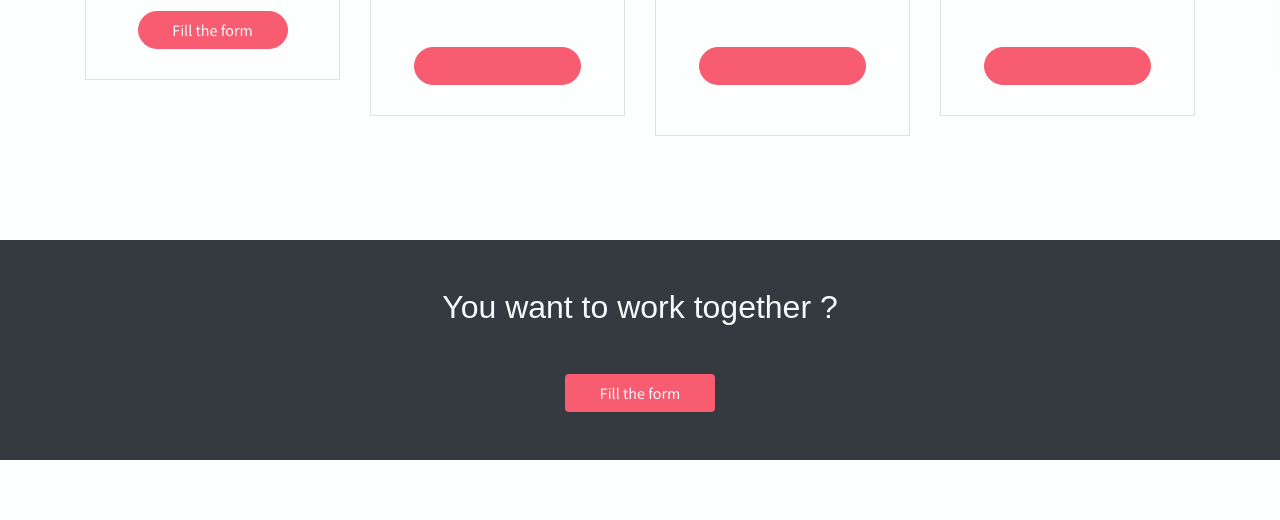
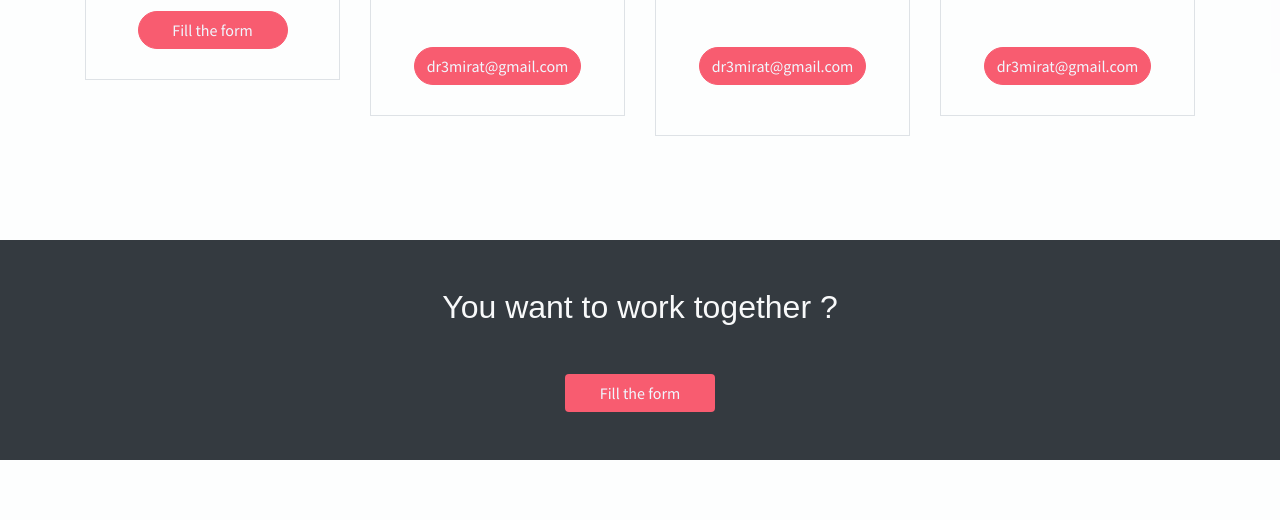
Before and after one commit to omarbenmabrouk111/My-portfolio, a website: page index.html in a window 1280 px wide. Shown: the part 3992-4512 px from the top of the page. Drawn offline with Linux system fonts and the light colour scheme; some packages are replaced by stand-ins of ours.

Commit message:
Update index.html

```diff
--- a/index.html
+++ b/index.html
@@ -404,7 +404,7 @@
                             <li class="list-item">1 <span class="text-muted">UGC video (dr.3mirat)</span></li>
 				<li class="list-item">1 <span class="text-muted">Website</span></li>
                         </ul>
-                        <button class="btn btn-primary btn-rounded w-lg"><a href="mailto:dr3mirat@gmail.com">dr3mirat@gmail.com</a></button>
+                        <button class="btn btn-primary btn-rounded w-lg"><a href="mailto:dr3mirat@gmail.com" style="color: aliceblue;">dr3mirat@gmail.com</a></button>
                     </div>
                 </div>
                 <div class="col-md-6 col-lg-3">
@@ -422,7 +422,7 @@
                             <li class="list-item">3 <span class="text-muted">UGC video (dr.3mirat)</span></li>
 				<li class="list-item">2 <span class="text-muted">Websites</span></li>
                         </ul>
-                        <button class="btn btn-primary btn-rounded w-lg"><a href="mailto:dr3mirat@gmail.com">dr3mirat@gmail.com</a></button>
+                        <button class="btn btn-primary btn-rounded w-lg"><a href="mailto:dr3mirat@gmail.com" style="color: aliceblue;">dr3mirat@gmail.com</a></button>
                     </div>
                 </div>
                 <div class="col-md-6 col-lg-3">
@@ -440,7 +440,7 @@
                             <li class="list-item">4 <span class="text-muted">UGC video (dr.3mirat)</span></li>
 				<li class="list-item">2 <span class="text-muted">Websites</span></li>
                         </ul>
-                        <button class="btn btn-primary btn-rounded w-lg"><a href="mailto:dr3mirat@gmail.com">dr3mirat@gmail.com</a></button>
+                        <button class="btn btn-primary btn-rounded w-lg"><a href="mailto:dr3mirat@gmail.com" style="color: aliceblue;">dr3mirat@gmail.com</a></button>
                     </div>
                 </div>
             </div>
```
